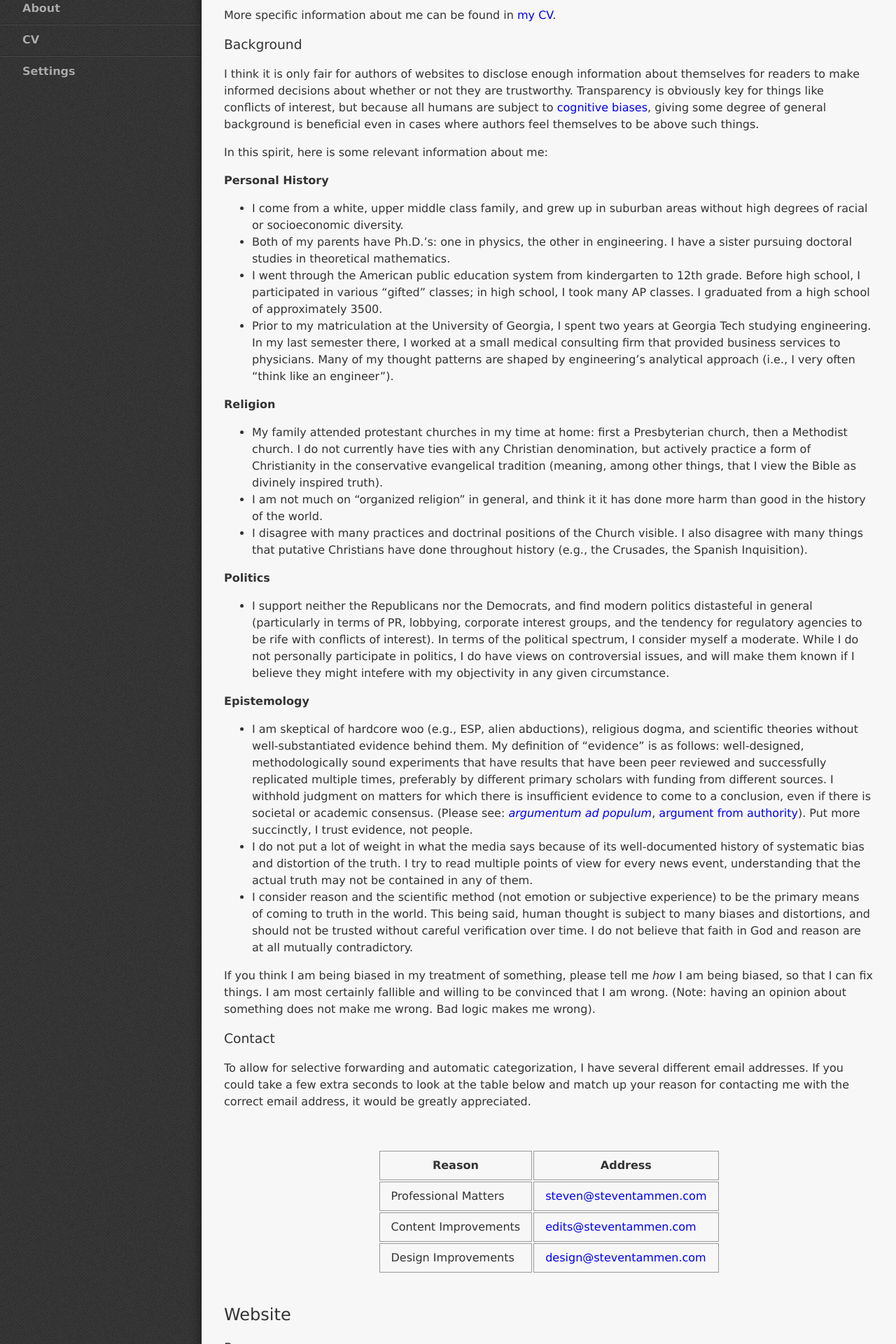
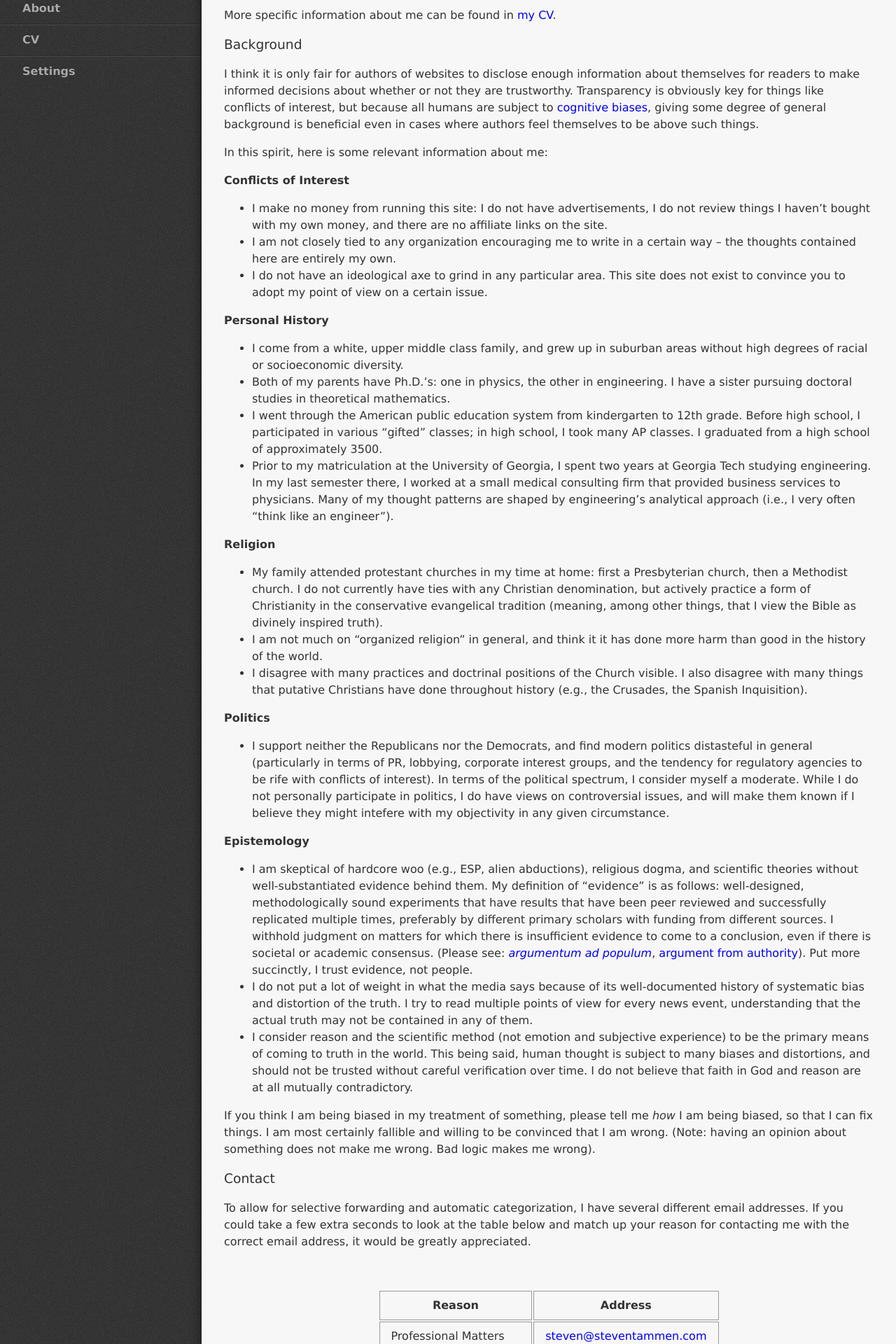
Before and after one commit to StevenTammen/StevenTammen.github.io, a Jekyll site: the page built from pages/about.md, in a window 1280 px wide. Shown: the part 358-2278 px from the top of the page at 70% size. Built offline with Jekyll 4.4.1, drawn with Linux system fonts in a browser that asks for light colours.

Commit message:
Update about.md

```diff
--- a/pages/about.md
+++ b/pages/about.md
@@ -22,6 +22,12 @@ I think it is only fair for authors of websites to disclose enough information a
 
 In this spirit, here is some relevant information about me:
 
+**Conflicts of Interest**
+
+- I make no money from running this site: I do not have advertisements, I do not review things I haven't bought with my own money, and there are no affiliate links on the site.
+- I am not closely tied to any organization encouraging me to write in a certain way -- the thoughts contained here are entirely my own.
+- I do not have an ideological axe to grind in any particular area. This site does not exist to convince you to adopt my point of view on a certain issue.
+
 **Personal History**
 
 - I come from a white, upper middle class family, and grew up in suburban areas without high degrees of racial or socioeconomic diversity.
@@ -39,12 +45,11 @@ In this spirit, here is some relevant information about me:
 
 - I support neither the Republicans nor the Democrats, and find modern politics distasteful in general (particularly in terms of PR, lobbying, corporate interest groups, and the tendency for regulatory agencies to be rife with conflicts of interest). In terms of the political spectrum, I consider myself a moderate. While I do not personally participate in politics, I do have views on controversial issues, and will make them known if I believe they might intefere with my objectivity in any given circumstance.
 
-
 **Epistemology**
 
 - I am skeptical of hardcore woo (e.g., ESP, alien abductions), religious dogma, and scientific theories without well-substantiated evidence behind them. My definition of "evidence" is as follows: well-designed, methodologically sound experiments that have results that have been peer reviewed and successfully replicated multiple times, preferably by different primary scholars with funding from different sources. I withhold judgment on matters for which there is insufficient evidence to come to a conclusion, even if there is societal or academic consensus. (Please see: [*argumentum ad populum*](https://en.wikipedia.org/wiki/Argumentum_ad_populum), [argument from authority](https://en.wikipedia.org/wiki/Argument_from_authority)). Put more succinctly, I trust evidence, not people.
 - I do not put a lot of weight in what the media says because of its well-documented history of systematic bias and distortion of the truth. I try to read multiple points of view for every news event, understanding that the actual truth may not be contained in any of them.
-- I consider reason and the scientific method (not emotion or subjective experience) to be the primary means of coming to truth in the world. This being said, human thought is subject to many biases and distortions, and should not be trusted without careful verification over time. I do not believe that faith in God and reason are at all mutually contradictory.
+- I consider reason and the scientific method (not emotion and subjective experience) to be the primary means of coming to truth in the world. This being said, human thought is subject to many biases and distortions, and should not be trusted without careful verification over time. I do not believe that faith in God and reason are at all mutually contradictory.
 
 If you think I am being biased in my treatment of something, please tell me *how* I am being biased, so that I can fix things. I am most certainly fallible and willing to be convinced that I am wrong. (Note: having an opinion about something does not make me wrong. Bad logic makes me wrong).
 
```
